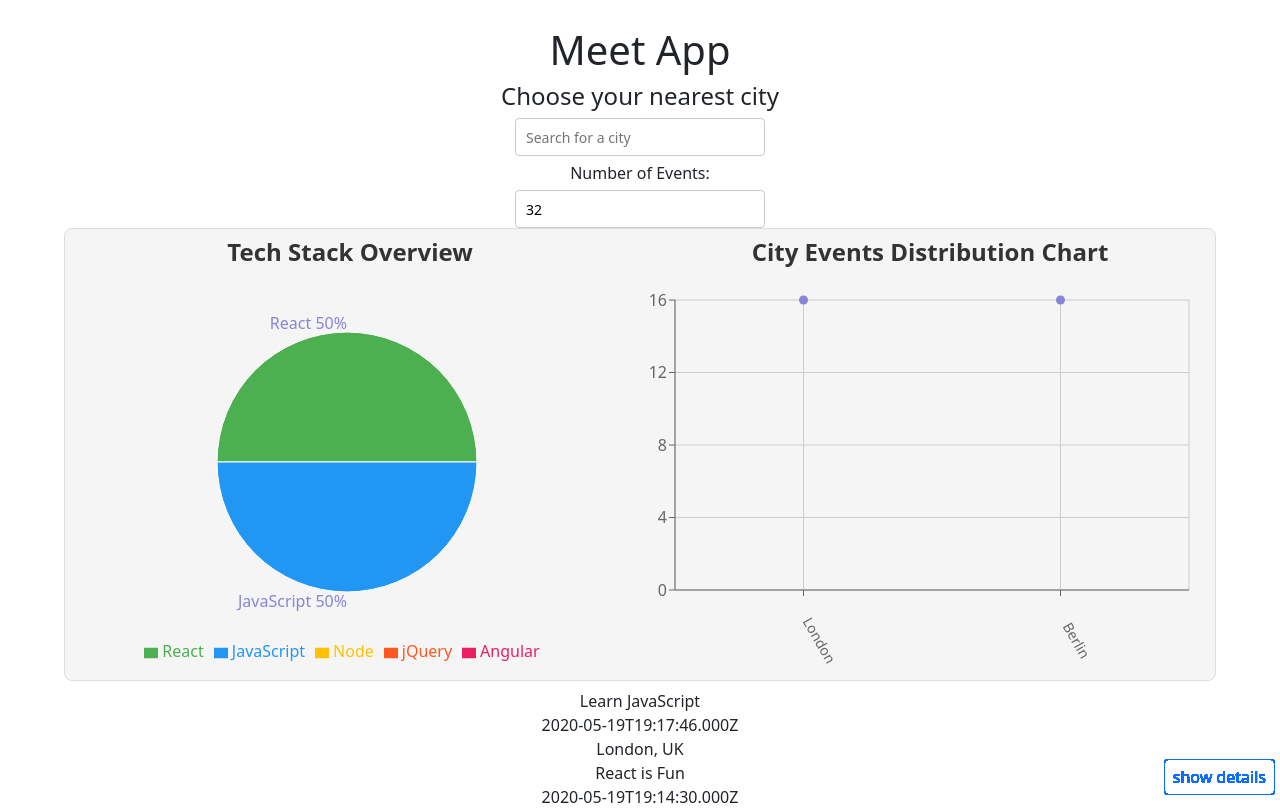
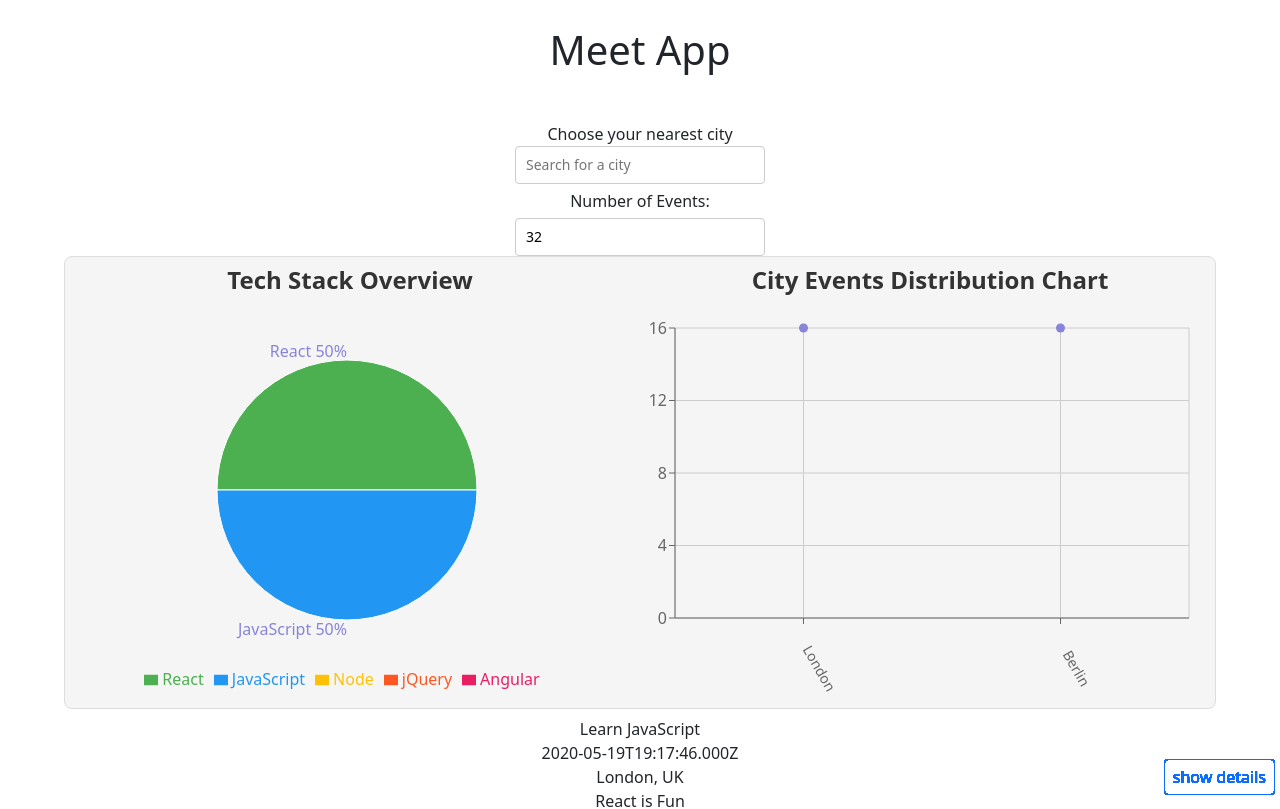
Before and after one commit to Christheoguipo/meet, a React (Create React App) app: page / in a window 1280 px wide. Shown: the top 809 px of the page. Built offline with nearby package versions, Linux system fonts and the light colour scheme; what atatus-spa would draw is missing.

Commit message:
Modify styling and margin.

```diff
--- a/src/components/CitySearch.js
+++ b/src/components/CitySearch.js
@@ -16,7 +16,7 @@ const CitySearch = ({ allLocations, setCurrentCity, setInfoAlert }) => {
 
     let infoText;
     if (filteredLocations.length === 0) {
-      infoText = "We can not find the city you are looking for. Please try another city"
+      infoText = "We can not find the city you are looking for. Please try another city."
     } else {
       infoText = ""
     }
@@ -36,8 +36,8 @@ const CitySearch = ({ allLocations, setCurrentCity, setInfoAlert }) => {
   }, [allLocations]);
 
   return (
-    <div id="city-search">
-      <h4>Choose your nearest city</h4>
+    <div className="mt-5" id="city-search">
+      <label>Choose your nearest city </label>
       <input
         id="city-search-textbox"
         type="text"
```
